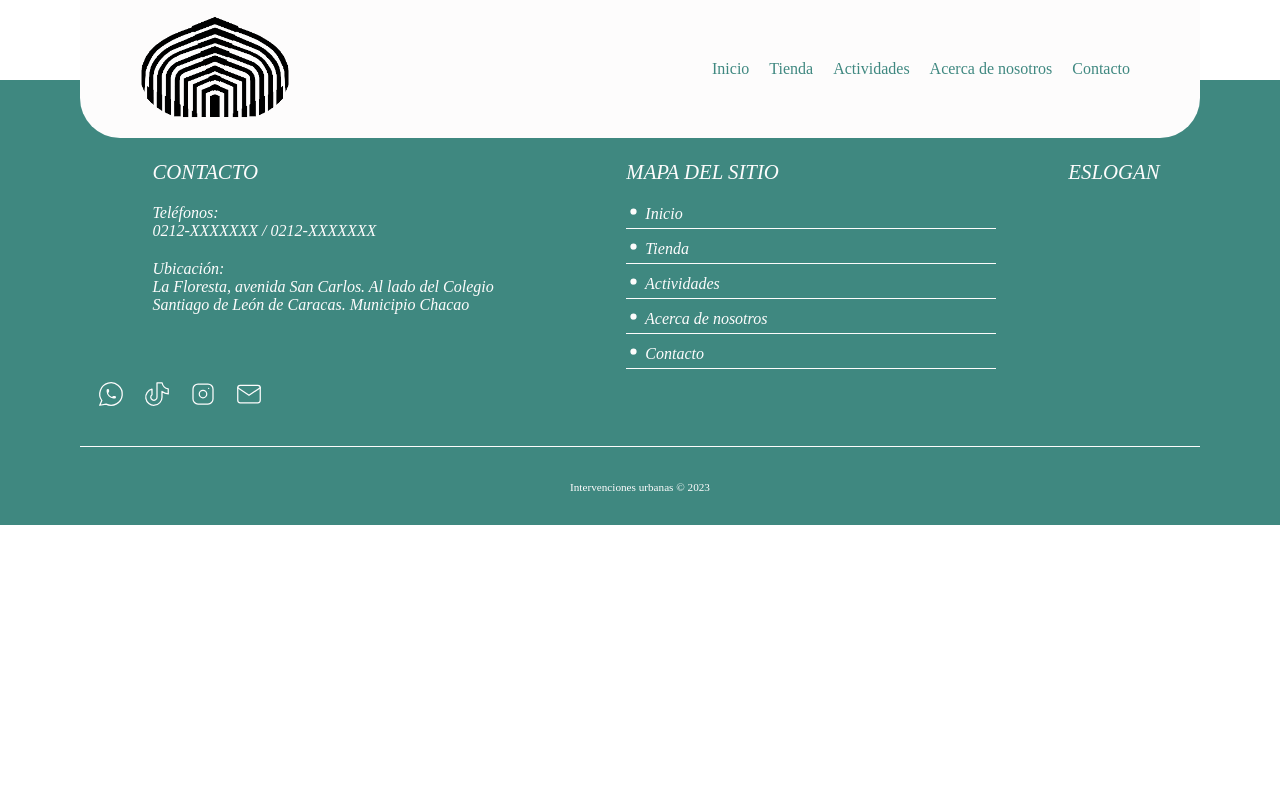
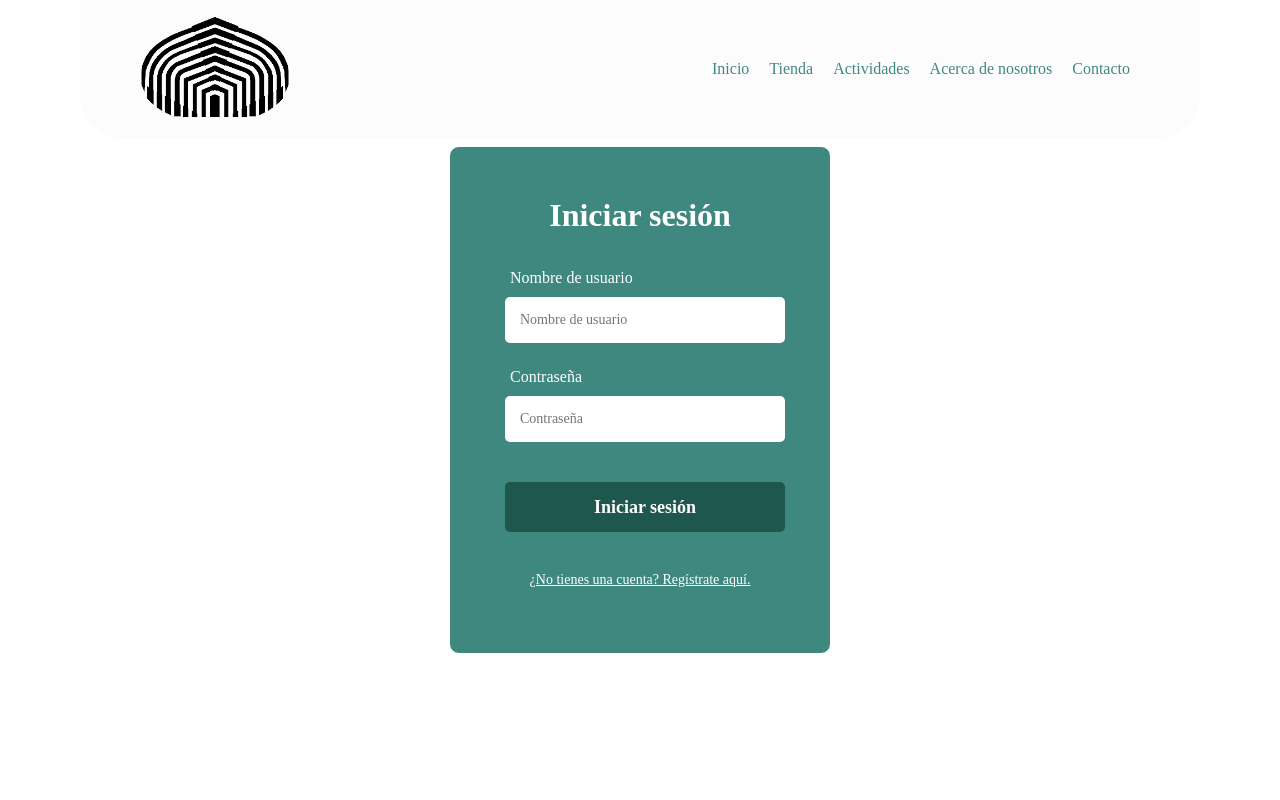
Before and after one commit to usbserviciocomunitario/ViveroWebPage, a React (Vite) app in the folder frontend/: page /Login in a window 1280 px wide. Shown: the top 800 px of the page. Built offline with nearby package versions, Linux system fonts and the light colour scheme.

Commit message:
Login page

```diff
--- a/frontend/package.json
+++ b/frontend/package.json
@@ -10,9 +10,9 @@
     "preview": "vite preview"
   },
   "dependencies": {
-    "@heroicons/react": "^2.1.1",
     "@emotion/react": "^11.11.3",
     "@emotion/styled": "^11.11.0",
+    "@heroicons/react": "^2.1.1",
     "@mui/icons-material": "^5.15.6",
     "@mui/material": "^5.15.6",
     "@tabler/icons-react": "^2.46.0",
--- a/frontend/src/App.jsx
+++ b/frontend/src/App.jsx
@@ -1,5 +1,6 @@
 import { BrowserRouter, Route, Routes } from "react-router-dom";
 import Home from "./pages/Home";
+import Login from "./pages/Login";
 import Activities from "./pages/Activities";
 import ActivitySowing from "./pages/ActivitySowing";
 import ActivityCourses from "./pages/ActivityCourses";
@@ -16,6 +17,7 @@ function App() {
         <Routes>
           {/* Routes manage for user no logged */}
           <Route path="/" element={<Home />} />
+          <Route path="/Login" element={<Login />} />
           <Route path="/actividades" element={<Activities />} />
           <Route path="/actividades/siembra" element={< ActivitySowing/>} />
           <Route path="/actividades/cursos" element={< ActivityCourses/>} />
--- /dev/null
+++ b/frontend/src/components/Login/Login.jsx
@@ -0,0 +1,59 @@
+import React, { useState, useContext } from "react";
+import { useNavigate } from "react-router-dom";
+import './Login.scss';
+
+export default function Login() {
+
+  const navigate = useNavigate();
+
+  const [values, setValues] = useState({
+    username: "",
+    password: "",
+  });
+
+  const inputs = [
+    {
+      id: 1,
+      name: "username",
+      type: "text",
+      placeholder: "Nombre de usuario",
+      label: "Nombre de usuario",
+      required: true,
+    },
+    {
+      id: 2,
+      name: "password",
+      type: "password",
+      placeholder: "Contraseña",
+      label: "Contraseña",
+      required: true,
+    },
+  ];
+
+  return (
+    <div className="App">
+      <div className="auth-form-container">
+        <h1>Iniciar sesión</h1>
+        <form className="login-form">
+          {inputs.map((input) => (
+            <div key={input.id} className="formLogin">
+              <label htmlFor={input.name}>{input.label}</label>
+              <input
+                {...input}
+                value={values[input.name]}
+              />
+
+            </div>
+          ))}
+          <button className="button-form" onClick={() => navigate("/")}>
+            Iniciar sesión
+          </button>
+        </form>
+
+        <button className="button-switch" onClick={() => navigate("/signup")}>
+          ¿No tienes una cuenta? Regístrate aquí.
+        </button>
+      </div>
+    </div>
+  );
+}
--- /dev/null
+++ b/frontend/src/components/Login/Login.scss
@@ -0,0 +1,92 @@
+* {
+    font-family: italic;
+    padding:0;
+    margin:0;
+}
+
+.App{
+    display: flex;
+    text-align: center;
+    align-items: center;
+    justify-content: center;
+    min-height: 100vh;
+    background-position: center;
+    background-size: cover;
+}
+
+.auth-form-container, .login-form {
+    display: flex;
+    flex-direction: column;
+    width: 280px;
+}
+
+.login-form {
+    text-align: left;
+    align-items: center;
+    padding: 5px;
+    font-size: 16px;
+}
+
+.formLogin {
+
+    margin-bottom: 15px;
+
+    label {
+        text-align: left;
+        padding: 5px;
+        font-size: 16px;
+        margin: 10px;
+        color: white;
+    }
+
+    input {
+        margin: 10px;
+        padding: 15px;
+        border: none;
+        border-radius: 5px;
+        width: 250px;
+        font-size: 14px;
+    }
+
+}
+
+
+.auth-form-container{
+    padding: 50px;
+    border: 1px solid white;
+    border-radius: 10px;
+    margin: 5px;
+    background-color: #3f8880;
+}
+
+h1 {
+    color: white;
+    text-align: center;
+    margin-bottom: 30px;
+}
+
+form button.button-form {
+    width: 280px;
+    height: 50px;
+    border: none;
+    background: #1e574e;
+    padding: 10px;
+    color: #fff;
+    border-radius: 5px;
+    font-weight: bold;
+    font-size: 18px;
+    cursor: pointer;
+    margin-top: 15px;
+    margin-bottom: 20px;
+}
+
+.button-switch{
+    background: none;
+    color: white;
+    text-decoration: underline;
+    border: none;
+    font-size: 14px;
+    margin-top: 15px;
+    margin-bottom: 15px;
+    cursor: pointer;
+}
--- /dev/null
+++ b/frontend/src/pages/Login.jsx
@@ -0,0 +1,11 @@
+import LoginPage from "./../components/Login/Login";
+
+const Login = () => {
+  return (
+    <>
+      <LoginPage />
+    </>
+  );
+};
+
+export default Login;
```
